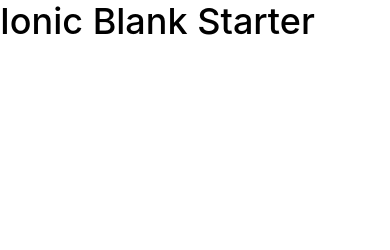
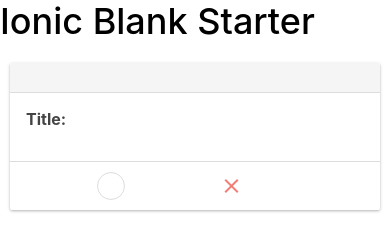
Before and after one commit to MLee21/mobile-app-ionic, a website: page todo/www/index.html in a window 390 px wide. Drawn offline with Linux system fonts and the light colour scheme; some packages are replaced by stand-ins of ours; files that its build step writes are made by us from their sources; files whose address does not match are found by name.

Commit message:
add ng-repeat to iterate over tasks. use ng-bind for one way data binding to display value inside html component as inner HTML (span) rather than using the more common ng-model.

```diff
--- a/todo/www/index.html
+++ b/todo/www/index.html
@@ -29,6 +29,27 @@
         <h1 class="title">Ionic Blank Starter</h1>
       </ion-header-bar>
       <ion-content>
+      <div class="list card" ng-repeat="task in tasks track by $index">
+        <div class="item item-divider">
+          <span ng-bind="task.title"></span>
+        </div>
+        <div class="item item-body">
+          <strong>Title: <span ng-bind="task.title"></span></strong>
+          <p>
+            <span ng-bind="task.content"></span>
+          </p>
+        </div>
+        <div class="item tabs tabs-secondary tabs-icon-left">
+          <span class="item item-checkbox">
+            <label class="checkbox">
+              <input type="checkbox" ng-model="task.completed" ng-click="completeTask($index)">
+            </label>
+          </span>
+          <a class="tab-item assertive" ng-click="removeTask($index)">
+            <i class="icon ion-android-close"></i>
+          </a>
+        </div>
+      </div>
       </ion-content>
     </ion-pane>
   </body>
```
